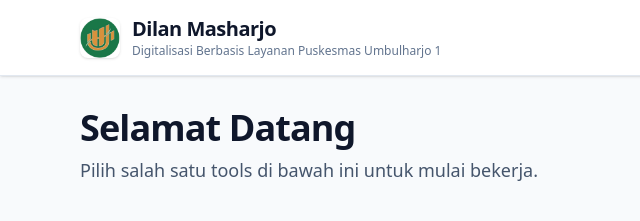
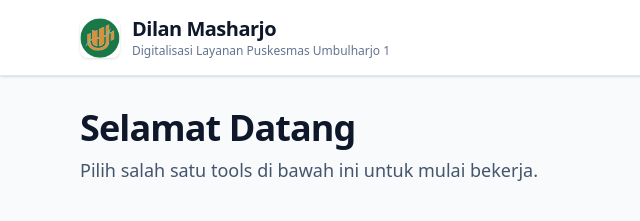
Before and after one commit to Beraniaga/dibelay-masharjo, a plain HTML site: page index.html in a window 1280 px wide. Shown: the top 221 px of the page, 0-640 px from the left. Drawn offline with nearby package versions, Linux system fonts and the light colour scheme.

Commit message:
Correct title and description text in index.html

```diff
--- a/index.html
+++ b/index.html
@@ -3,7 +3,7 @@
 <head>
     <meta charset="UTF-8">
     <meta name="viewport" content="width=device-width, initial-scale=1.0">
-    <title>Dilann Masharjo Hub</title>
+    <title>Dilan Masharjo Hub</title>
 
     <link rel="icon" type="image/png"href="logo.png"
 
@@ -25,7 +25,7 @@
             <!-- PERUBAHAN DI SINI: Dibungkus div agar teks keterangan ada di bawahnya -->
             <div>
                 <span class="text-xl font-bold tracking-tight text-slate-900 block leading-tight">Dilan Masharjo</span>
-                <p class="text-xs text-slate-500 font-medium mt-0.5">Digitalisasi Berbasis Layanan Puskesmas Umbulharjo 1</p></p>
+                <p class="text-xs text-slate-500 font-medium mt-0.5">Digitalisasi Layanan Puskesmas Umbulharjo 1</p></p>
             </div>
         </div>
             <div class="text-sm text-slate-500 font-medium hidden sm:block">
```
